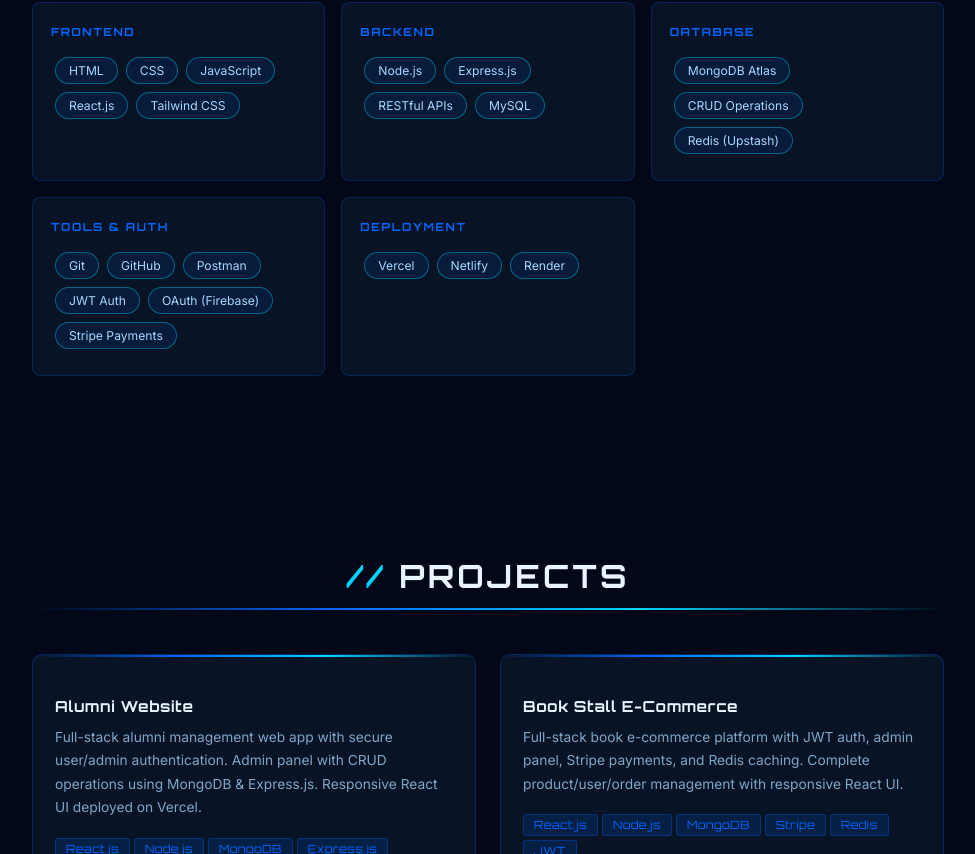
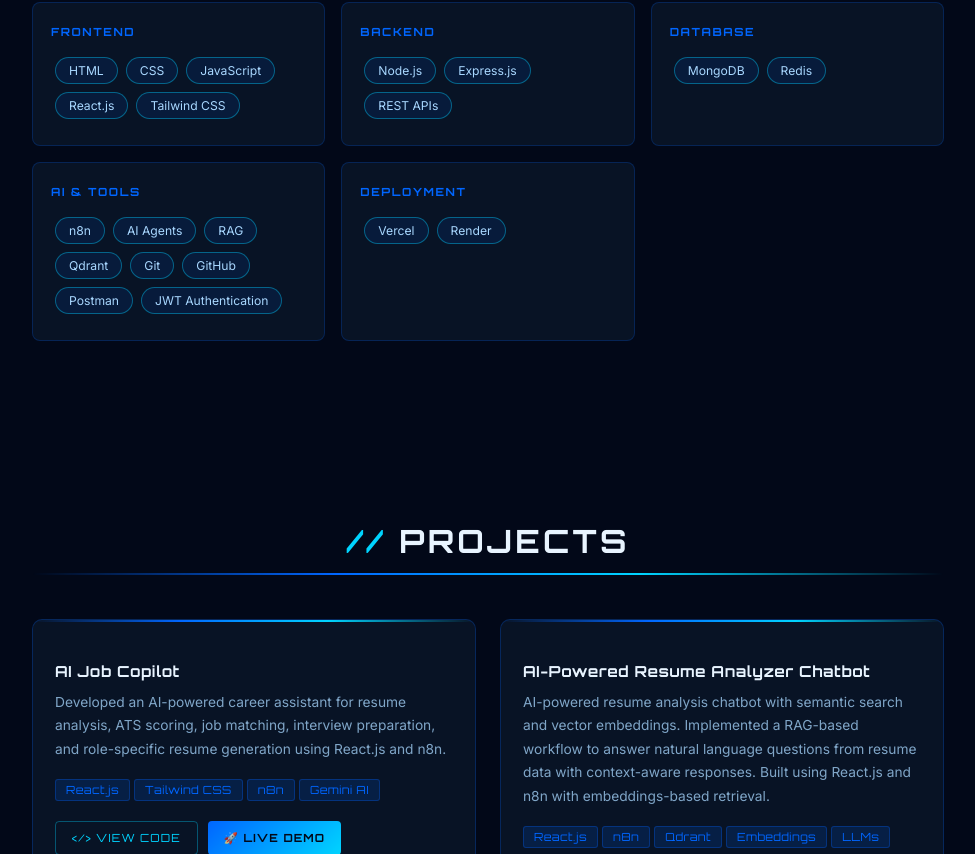
Before and after one commit to spriyanerisala/siva_priya_nerisala_portfolio, a React (Vite) app: page / in a window 1280 px wide. Shown: the part 986-1840 px from the top of the page, without its empty margins (152-1127 px from the left). Built offline with nearby package versions, Linux system fonts and the light colour scheme.

Commit message:
added projects

```diff
--- a/index.html
+++ b/index.html
@@ -4,7 +4,7 @@
     <meta charset="UTF-8" />
     <link rel="icon" type="image/svg+xml" href="/favicon.svg" />
     <meta name="viewport" content="width=device-width, initial-scale=1.0" />
-    <title>personal_portfolio</title>
+    <title>siva_priya_portfolio</title>
   </head>
   <body>
     <div id="root"></div>
--- a/src/portfolio.jsx
+++ b/src/portfolio.jsx
@@ -3,19 +3,38 @@ import { useState, useEffect, useRef } from "react";
 
 const SKILLS = {
   Frontend: ["HTML", "CSS", "JavaScript", "React.js", "Tailwind CSS"],
-  Backend: ["Node.js", "Express.js", "RESTful APIs", "MySQL"],
-  Database: ["MongoDB Atlas", "CRUD Operations", "Redis (Upstash)"],
-  "Tools & Auth": ["Git", "GitHub", "Postman", "JWT Auth", "OAuth (Firebase)", "Stripe Payments"],
-  Deployment: ["Vercel", "Netlify", "Render"],
+  Backend: ["Node.js", "Express.js", "REST APIs"],
+  Database: ["MongoDB", "Redis"],
+  "AI & Tools": ["n8n", "AI Agents", "RAG", "Qdrant", "Git", "GitHub", "Postman", "JWT Authentication"],
+  Deployment: ["Vercel", "Render"],
 };
 
 const PROJECTS = [
+  {
+  title: "AI Job Copilot",
+  description:
+    "Developed an AI-powered career assistant for resume analysis, ATS scoring, job matching, interview preparation, and role-specific resume generation using React.js and n8n.",
+      tech: ["React.js", "Tailwind CSS", "n8n", "Gemini AI"],
+  github: "https://github.com/spriyanerisala/ai_job_copilot.git",
+  demo:"https://ai-job-copilot-jet.vercel.app/",
+  icon: "",
+},
+{
+  title: "AI-Powered Resume Analyzer Chatbot",
+  description:
+    "AI-powered resume analysis chatbot with semantic search and vector embeddings. Implemented a RAG-based workflow to answer natural language questions from resume data with context-aware responses. Built using React.js and n8n with embeddings-based retrieval.",
+  tech: ["React.js", "n8n", "Qdrant", "Embeddings", "LLMs"],
+  github: "https://github.com/spriyanerisala/resume_analyse_n8n_vector_rag.git",
+  demo:"https://resume-analyser-khaki-zeta.vercel.app/",
+  icon: "",
+},
   {
     title: "Alumni Website",
     description:
       "Full-stack alumni management web app with secure user/admin authentication. Admin panel with CRUD operations using MongoDB & Express.js. Responsive React UI deployed on Vercel.",
     tech: ["React.js", "Node.js", "MongoDB", "Express.js", "Vercel"],
     github: "https://github.com/spriyanerisala/alumni_website",
+    demo:"",
     icon: "",
   },
   {
@@ -24,8 +43,11 @@ const PROJECTS = [
       "Full-stack book e-commerce platform with JWT auth, admin panel, Stripe payments, and Redis caching. Complete product/user/order management with responsive React UI.",
     tech: ["React.js", "Node.js", "MongoDB", "Stripe", "Redis", "JWT"],
     github: "https://github.com/spriyanerisala/book-stall-ecommerce.git",
+    demo:"",
     icon: "",
   },
+
+
 ];
 
 const NAV_ITEMS = ["About", "Skills", "Projects", "Education", "Contact"];
@@ -558,7 +580,7 @@ export default function Portfolio() {
                   }}>{t}</span>
                 ))}
               </div>
-              <a href={p.github} target="_blank" rel="noreferrer"
+              {/* <a href={p.github} target="_blank" rel="noreferrer"
                 style={{
                   display: "inline-flex", alignItems: "center", gap: 7,
                   fontFamily: "'Orbitron', monospace", fontSize: "0.7rem",
@@ -570,7 +592,63 @@ export default function Portfolio() {
                 onMouseLeave={e => { e.currentTarget.style.background = "transparent"; e.currentTarget.style.boxShadow = "none"; }}
               >
                 {"</>"} View Code
-              </a>
+              </a> */}
+              <div style={{ display: "flex", gap: "10px", flexWrap: "wrap" }}>
+  <a
+    href={p.github}
+    target="_blank"
+    rel="noreferrer"
+    style={{
+      display: "inline-flex",
+      alignItems: "center",
+      gap: 7,
+      fontFamily: "'Orbitron', monospace",
+      fontSize: "0.7rem",
+      letterSpacing: "0.1em",
+      textTransform: "uppercase",
+      color: "#00d4ff",
+      border: "1px solid rgba(0,212,255,0.35)",
+      padding: "9px 16px",
+      borderRadius: 4,
+      transition: "all 0.3s",
+    }}
+    onMouseEnter={e => {
+      e.currentTarget.style.background = "rgba(0,212,255,0.1)";
+      e.currentTarget.style.boxShadow = "0 0 12px rgba(0,212,255,0.3)";
+    }}
+    onMouseLeave={e => {
+      e.currentTarget.style.background = "transparent";
+      e.currentTarget.style.boxShadow = "none";
+    }}
+  >
+    {"</>"} View Code
+  </a>
+
+  {p.demo && (
+    <a
+      href={p.demo}
+      target="_blank"
+      rel="noreferrer"
+      style={{
+        display: "inline-flex",
+        alignItems: "center",
+        gap: 7,
+        fontFamily: "'Orbitron', monospace",
+        fontSize: "0.7rem",
+        letterSpacing: "0.1em",
+        textTransform: "uppercase",
+        color: "#020818",
+        background: "linear-gradient(135deg,#0066ff,#00d4ff)",
+        padding: "9px 16px",
+        borderRadius: 4,
+        fontWeight: "700",
+        transition: "all 0.3s",
+      }}
+    >
+      🚀 Live Demo
+    </a>
+  )}
+</div>
             </div>
           ))}
         </div>
```
Also changed, not shown: src/assets/my_pic_for_portfolio.jpeg (added).
